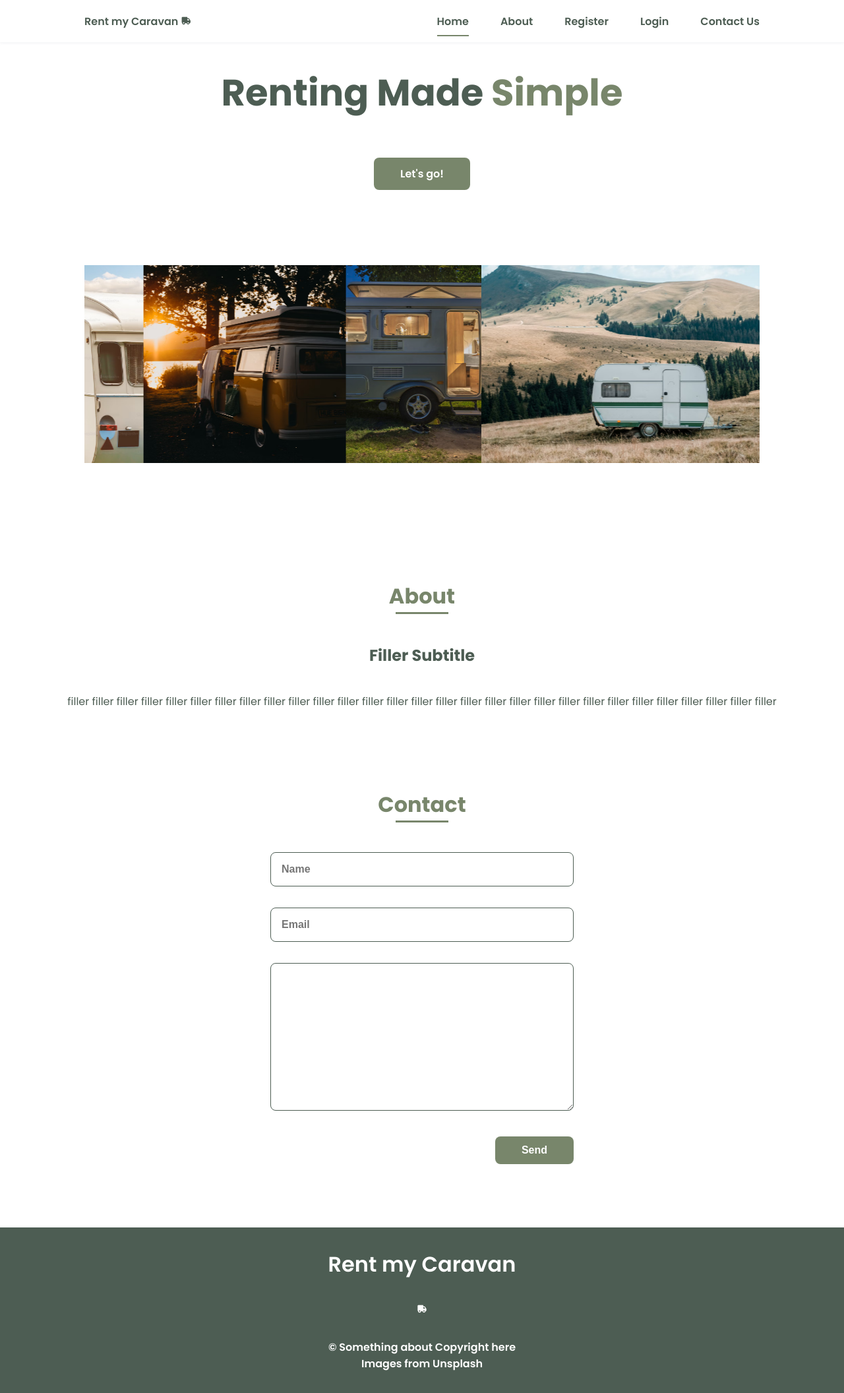
After one commit to blythbug/RentmyCaravan-Web, a PHP site: page /caravan_rental/index.php in a window 1280 px wide. The commit adds this page. Shown: the whole page at 66% size. Run offline with PHP 8.4, Linux system fonts and the light colour scheme.

Commit message:
Updated files
Index
- corrected the header locations

login
- added Jscript

login_code
- new file

registration
- added new error clauses

registration_code
- added new error clauses

style
- idk

```diff
--- /dev/null
+++ b/index.php
@@ -0,0 +1,130 @@
+<!DOCTYPE html>
+<html lang="en">
+
+<head>
+    <meta charset="UTF-8">
+    <meta name="viewport" content="width=device-width, initial-scale=1.0">
+    <title>Renting made Simple | Rent my Caravan</title> <!-- Website title -->
+    <link rel="stylesheet" href="style.css"> <!-- Link to style sheet-->
+    <link href='https://unpkg.com/boxicons@2.1.4/css/boxicons.min.css' rel='stylesheet'> <!-- Icons used in the website -->
+</head>
+
+
+
+<!-- Navigation bar / nav in css -->
+<body>
+    <header class="l-header">
+        <nav class="nav bd-grid">
+            <div>
+                <a href="#" class="nav-logo">Rent my Caravan   <i class='bx bxs-truck'></i></a>  <!-- Website name -->
+            </div>
+
+            <!-- Navigation bar options -->
+            <div class="nav-menu" id="nav-menu">
+                <ul class="nav-list">
+                    <li class="nav-item"><a href="#home" class="nav-link active">Home</a></li>
+                    <li class="nav-item"><a href="#about" class="nav-link">About</a></li>
+                    <li class="nav-item"><a href="registration.php" class="nav-link">Register</a></li>
+                    <li class="nav-item"><a href="login.php" class="nav-link">Login</a></li>
+                    <li class="nav-item"><a href="#contact" class="nav-link">Contact Us</a></li>
+                </ul>
+            </div>
+
+
+            <!-- Navigation bar toggle menu for mobile devices -->
+            <div class="nav-toggle" id="nav-toggle">
+                <i class='bx bx-menu'></i>
+            </div>
+
+        </nav>
+    </header>
+
+
+<!-- Header and login button -->
+
+    <main class="l-main">
+        <section class = "home bd-grid" id="home">
+            <div class = "home-data">
+                <h1 class = "home-title">Renting Made <span class="home-title-color">Simple</span></h1>
+          </div>
+            <div class = "home-button">
+               <a href="#" class="button">Let's go!</a>
+          </div>
+
+<!-- Sliding Images Gallery -->
+
+
+            <div class="slider-wrap">
+                <div class="slider-inner">
+                    <div class="slider-item">
+                        <!-- Images found in images folder / pls check if these work -->
+                        <div class="slider-image" style="background-image: url(/images/caravan1.png)"></div>
+                        <div class="slider-image slider-image-two" style="background-image: url(/images/caravan2.png)"></div>
+                        <div class="slider-image slider-image-three" style="background-image: url(/images/caravan3.png)"></div>
+                    </div>
+                    <div class="slider-item">
+                        <div class="slider-image" style="background-image: url(/images/caravan4.png)"></div>
+                        <div class="slider-image slider-image-two" style="background-image: url(/images/caravan5.png)"></div>
+                        <div class="slider-image slider-image-three" style="background-image: url(/images/caravan6.png)"></div>
+                    </div>
+                </div>
+            </div>
+
+
+        </section>
+
+
+    <!-- About section -->
+
+               <section class="about section" id="about">
+            <h2 class="section-title">About</h2>
+                <div>
+                    <h2 class="about-subtitle">Filler Subtitle</h2>
+                    <p class="about-text">filler filler filler filler filler filler filler filler filler filler filler filler filler filler filler filler filler
+ filler filler filler filler filler filler filler filler filler filler filler filler</p>
+                </div>
+            </div>
+
+
+            <!-- Contact email form-->
+
+            <section class="contact section" id="contact">
+                <h2 class="section-title">Contact</h2>
+
+                <div class="contact-container bd-grid">
+                    <form action="" class="contact-form">
+                        <input type="text" placeholder="Name" class="contact-input">
+                        <input type="email" placeholder="Email" class="contact-input">
+                        <!-- Make text area for message adjustable-->
+                        <textarea name="" id="" cols="0" rows="10" class="contact-input"></textarea>
+
+                        <input type="button" value="Send" class="contact-button button">
+                    </form>
+                </div>
+            </section>
+    </main>
+
+
+<!-- Website Footer -->
+
+    <footer class="footer">
+        <p class="footer-title">Rent my Caravan</p>
+
+        <div class="footer-social">
+            <i class='bx bxs-truck'></i></a>
+        </div>
+
+        <p>&#169; Something about Copyright here</p>
+        <p>Images from Unsplash</p>
+    </footer>
+
+
+
+
+    <script src="https://unpkg.com/scrollreveal"></script>
+    <script src="main.js"></script>
+
+
+
+</body>
+</html>
--- a/style.css
+++ b/style.css
@@ -415,9 +415,11 @@ img {
     display: flex;
     justify-content: center;
     align-items: center;
-	min-height: 40rem;
+	min-height: 50rem;
 	height: 100%;
     padding: 2rem;
+	position: relative;
+    bottom: 0;
 }
 
 .login-entries {
```
Also changed, not shown: login.php (+38 -7 lines), login_code.php (added, +57 -0 lines), registration.php (+34 -39 lines), registration_code.php (+84 -21 lines).
